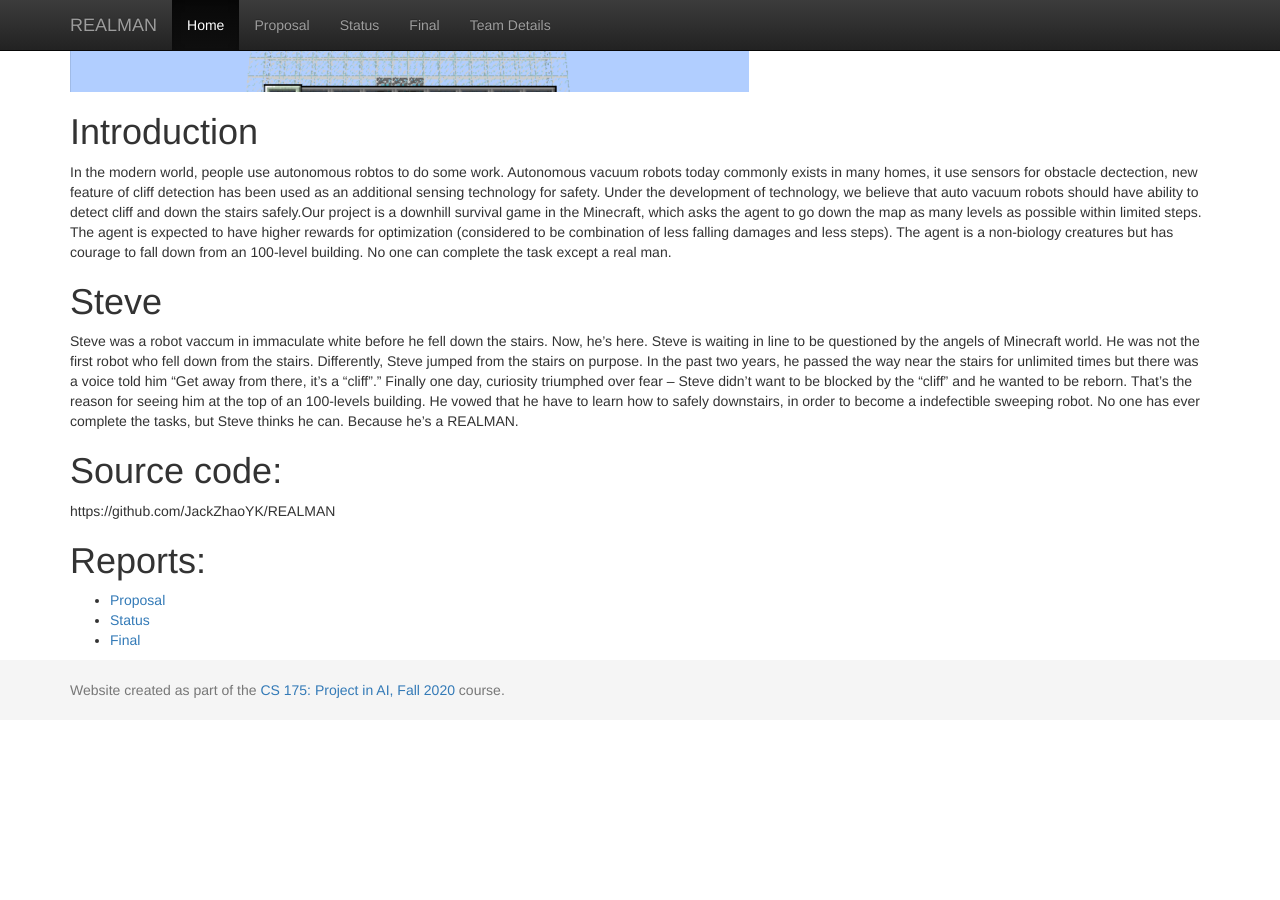
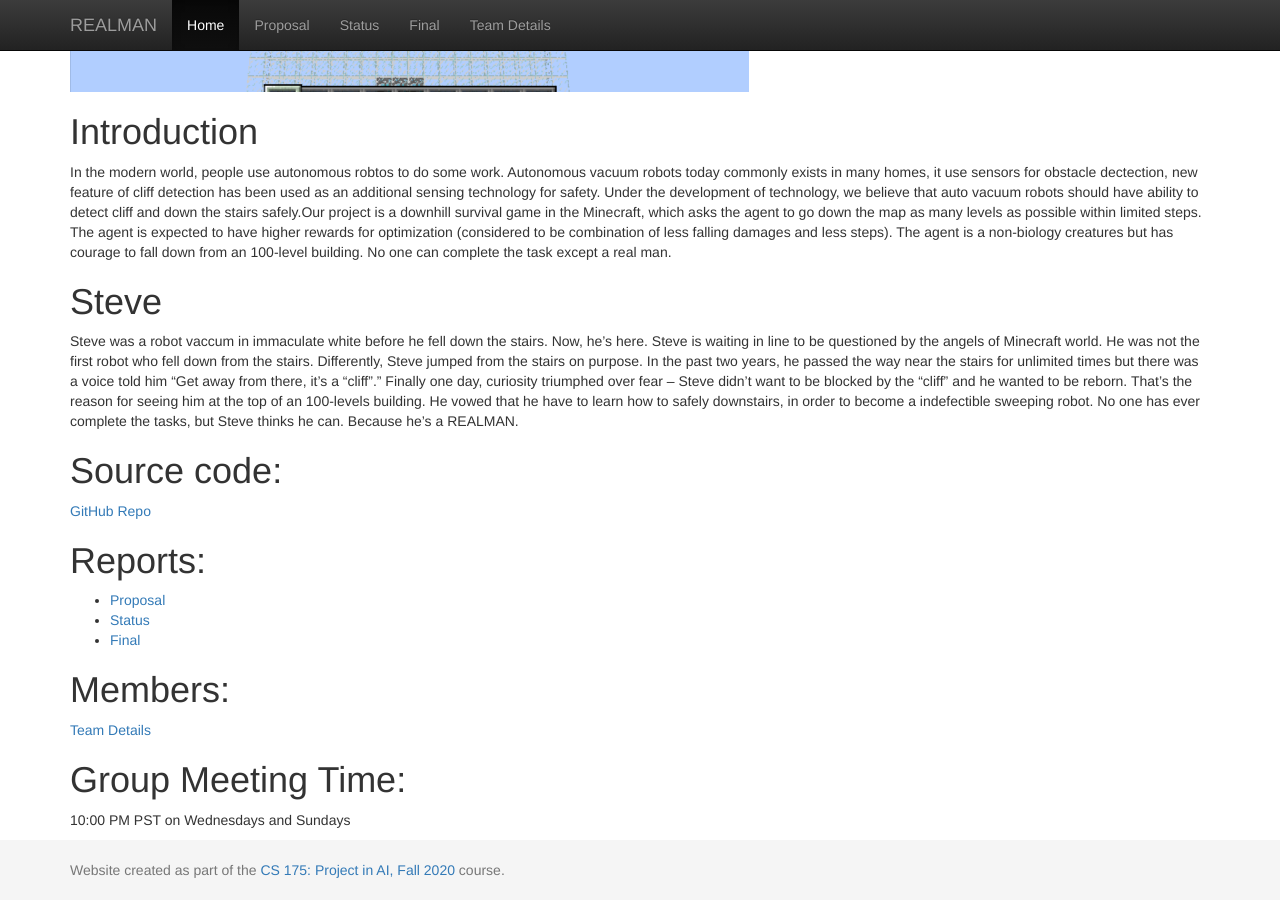
Before and after one commit to JackZhaoYK/REALMAN, a Jekyll site: the page built from docs/index.md, in a window 1280 px wide and 900 px high, scrolled down 1093 px. Built offline with Jekyll 4.4.1, drawn with Linux system fonts in a browser that asks for light colours; before the commit the page ends 1813 px from its top, so only the background shows below that.

Commit message:
add to index page

```diff
--- a/docs/index.md
+++ b/docs/index.md
@@ -15,9 +15,16 @@ He was not the first robot who fell down from the stairs. Differently, Steve jum
 No one has ever complete the tasks, but Steve thinks he can. Because he's a REALMAN.
 
 # Source code:
-https://github.com/JackZhaoYK/REALMAN
+[GitHub Repo](https://github.com/JackZhaoYK/REALMAN)
+
 
 # Reports:
 - [Proposal](proposal.md)
 - [Status](status.md)
 - [Final](final.md)
+
+# Members:
+[Team Details](team.md)
+
+# Group Meeting Time:
+10:00 PM PST on Wednesdays and Sundays
```
